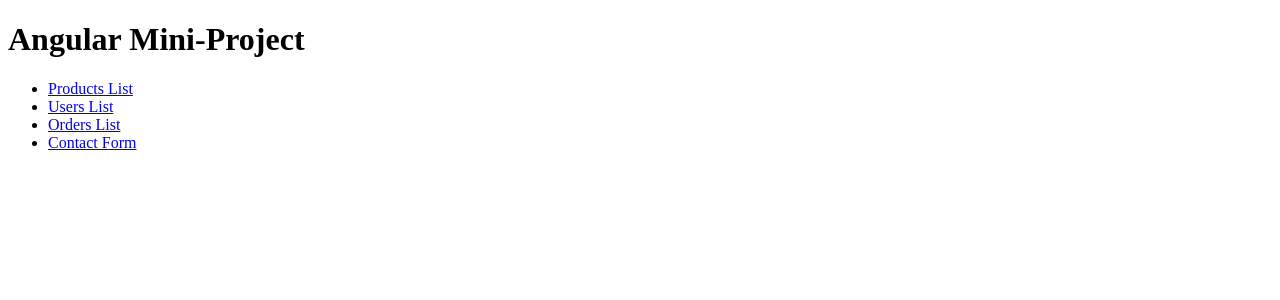
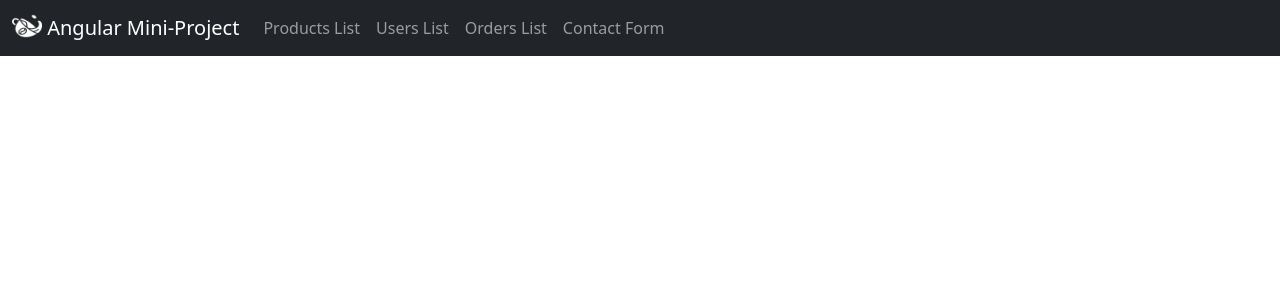
Before and after one commit to kimfnt/angular-project, an Angular app in the folder mini-project-angular/: page / in a window 1280 px wide. Shown: the top 300 px of the page. Built offline with nearby package versions, Linux system fonts and the light colour scheme.

Commit message:
navigation bar implemented

```diff
--- a/mini-project-angular/src/app/app.component.html
+++ b/mini-project-angular/src/app/app.component.html
@@ -1,11 +1,29 @@
-<h1>Angular Mini-Project</h1>
-<nav>
-  <ul>
-    <li><a routerLink="/products-list" routerLinkActive="active">Products List</a></li>
-    <li><a routerLink="/users-list" routerLinkActive="active">Users List</a></li>
-    <li><a routerLink="/orders-list" routerLinkActive="active">Orders List</a></li>
-    <li><a routerLink="/contact-form" routerLinkActive="active">Contact Form</a></li>
-  </ul>
+<nav class="navbar navbar-expand-md fixed-top navbar-dark bg-dark">
+  <div class="container-fluid">
+    <a class="navbar-brand" routerLink="/products-list" routerLinkActive="active">
+      <img src="../assets/cup.png" alt="Logo" width="30" height="24" class="d-inline-block align-text-top">
+      Angular Mini-Project
+    </a>
+    <button class="navbar-toggler" type="button" data-bs-toggle="collapse" data-bs-target="#navbarCollapse">
+      <span class="navbar-toggler-icon"></span>
+    </button>
+    <div class="navbar-collapse collapse" id="navbarCollapse">
+      <ul class="navbar-nav">
+        <li class="nav-item">
+          <a class="nav-link" routerLink="/products-list" routerLinkActive="active">Products List</a>
+        </li>
+        <li class="nav-item">
+          <a class="nav-link" routerLink="/users-list" routerLinkActive="active">Users List</a>
+        </li>
+        <li class="nav-item">
+          <a class="nav-link" routerLink="/orders-list" routerLinkActive="active">Orders List</a>
+        </li>
+        <li class="nav-item">
+          <a class="nav-link" routerLink="/contact-form" routerLinkActive="active">Contact Form</a>
+        </li>
+      </ul>
+    </div>
+  </div>
 </nav>
 
 <router-outlet></router-outlet>
--- a/mini-project-angular/src/index.html
+++ b/mini-project-angular/src/index.html
@@ -8,6 +8,8 @@
   <link rel="icon" type="image/x-icon" href="favicon.ico">
 </head>
 <body>
+  <link href="https://cdn.jsdelivr.net/npm/bootstrap@5.2.2/dist/css/bootstrap.min.css" rel="stylesheet" integrity="sha384-Zenh87qX5JnK2Jl0vWa8Ck2rdkQ2Bzep5IDxbcnCeuOxjzrPF/et3URy9Bv1WTRi" crossorigin="anonymous">
+  <script src="https://cdn.jsdelivr.net/npm/bootstrap@5.2.2/dist/js/bootstrap.bundle.min.js" integrity="sha384-OERcA2EqjJCMA+/3y+gxIOqMEjwtxJY7qPCqsdltbNJuaOe923+mo//f6V8Qbsw3" crossorigin="anonymous"></script>
   <app-root></app-root>
 </body>
 </html>
```
Also changed, not shown: mini-project-angular/src/assets/cup.png (added).
